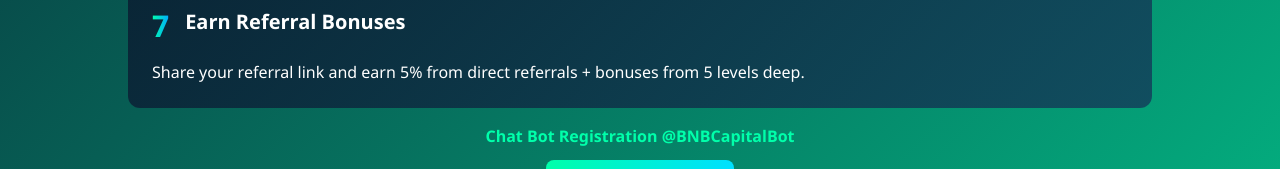
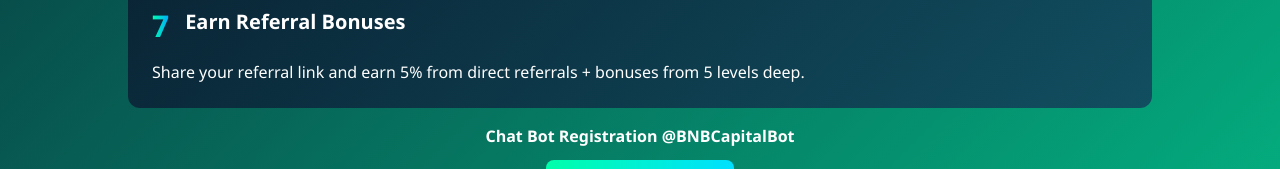
Before and after one commit to kudasiv2/BNBCAPITAL, a plain HTML site: page index.html in a window 1280 px wide. Shown: the part 1560-1729 px from the top of the page. Drawn offline with nearby package versions, Linux system fonts and the light colour scheme.

Commit message:
Update index.html

```diff
--- a/index.html
+++ b/index.html
@@ -201,7 +201,7 @@
             </div>
 
                     <div class="flex flex-col items-center gap-3 mt-4">
-                        <span class="text-[#00ffaa] font-semibold">Chat Bot Registration @BNBCapitalBot</span>
+                        <span class="text-[#FFFFFF] font-semibold">Chat Bot Registration @BNBCapitalBot</span>
                         <a href="https://t.me/BNBCapitalBot" target="_blank"
                            class="flex items-center gap-2 px-6 py-3 font-semibold rounded-lg shadow-lg transition
                                   bg-gradient-to-r from-[#00ffaa] to-[#00e0ff] text-white hover:opacity-90">
```
